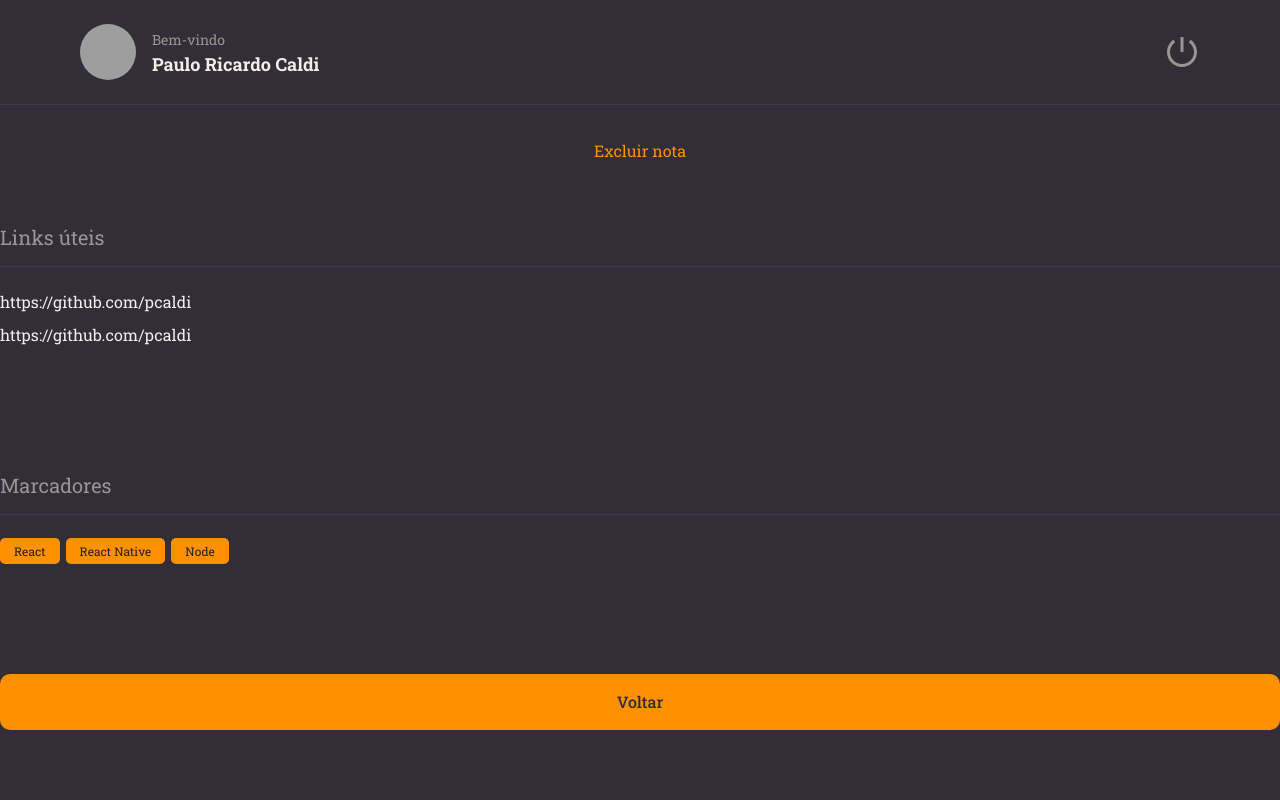
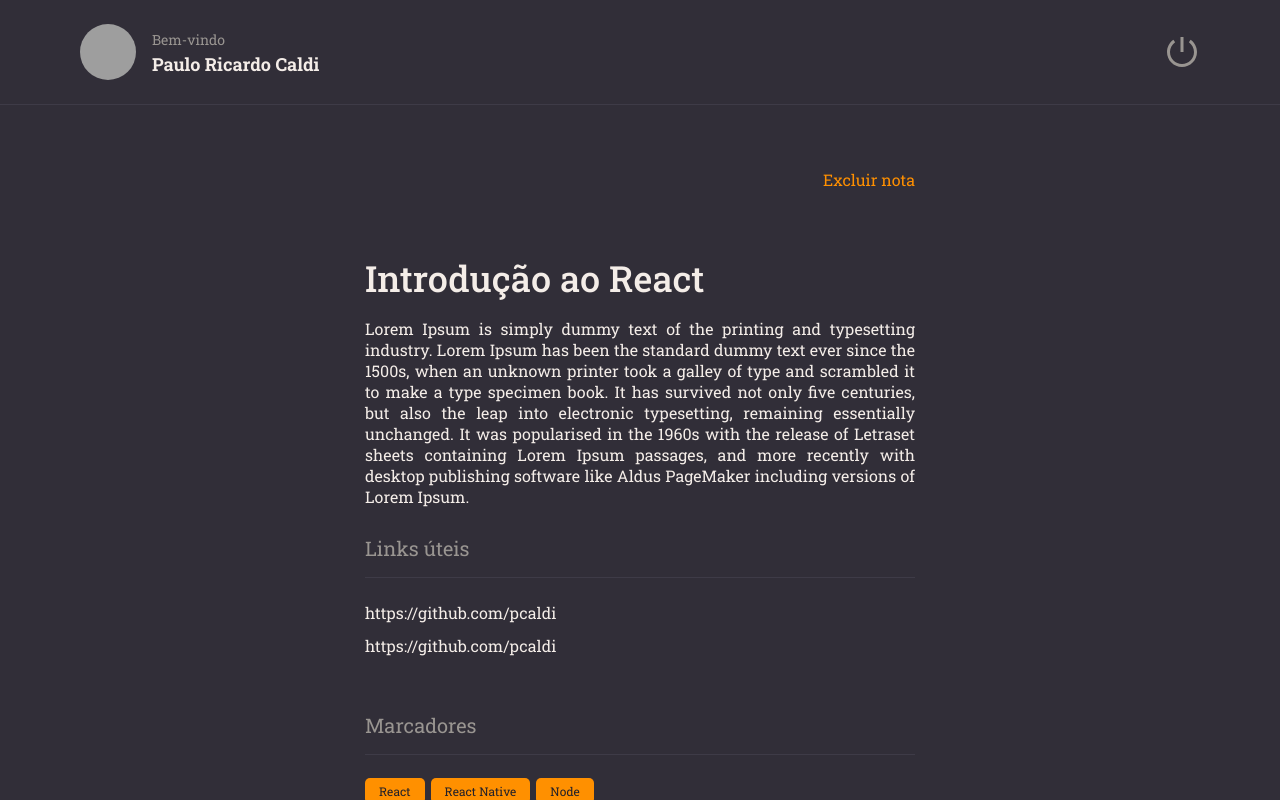
Before and after one commit to pcaldi/rocketNotes, a React (Vite) app: page / in a window 1280 px wide. Built offline with nearby package versions, Linux system fonts and the light colour scheme; grey boxes are pictures that could not be loaded.

Commit message:
Finalizando a página de Details

```diff
--- a/src/pages/Details/index.jsx
+++ b/src/pages/Details/index.jsx
@@ -1,4 +1,4 @@
-import { Container, Links } from "./styles"
+import { Container, Links, Content } from "./styles"
 
 import { Header } from "../../components/Header"
 import { Button } from "../../components/Button"
@@ -10,7 +10,15 @@
   return (
     <Container>
       <Header />
+
+      <main>
+        <Content>
+
           <ButtonText title="Excluir nota" />
+
+          <h1>Introdução ao React</h1>
+          <p>Lorem Ipsum is simply dummy text of the printing and typesetting industry. Lorem Ipsum has been the standard dummy text ever since the 1500s, when an unknown printer took a galley of type and scrambled it to make a type specimen book. It has survived not only five centuries, but also the leap into electronic typesetting, remaining essentially unchanged. It was popularised in the 1960s with the release of Letraset sheets containing Lorem Ipsum passages, and more recently with desktop publishing software like Aldus PageMaker including versions of Lorem Ipsum.
+          </p>
 
           <Section title="Links úteis">
             <Links>
@@ -28,11 +36,12 @@
             <Tag title="React" />
             <Tag title="React Native" />
             <Tag title="Node" />
-
           </Section>
 
+          <Button title="Voltar" />
+        </Content>
+      </main>
 
-      <Button title="Voltar" />
     </Container>
   )
 }
--- a/src/pages/Details/styles.js
+++ b/src/pages/Details/styles.js
@@ -8,7 +8,13 @@
   grid-template-rows: 105px auto;
   grid-template-areas:
   "header"
-  "content"
+  "content";
+
+  > main {
+    grid-area: content;
+    overflow-y: scroll;
+    padding: 64px 0;
+  }
 `;
 
 export const Links = styled.ul`
@@ -28,3 +34,36 @@
     }
 
 `;
+
+export const Content = styled.div`
+  max-width: 550px;
+  margin: 0 auto;
+
+  display: flex;
+  flex-direction: column;
+
+    // Primeiro filho que é um button, aplicar nele um align self, fazendo isso só ele vai para o canto.
+  > button:first-child {
+    align-self: end;
+  }
+
+  > h1 {
+    font-size: 36px;
+    font-weight: 500;
+    padding-top: 64px;
+    color: ${({ theme }) => theme.COLORS.WHITE};
+
+  }
+
+  > p {
+    font-size: 16px;
+    text-align: justify;
+    margin-top: 16px;
+    color: ${({ theme }) => theme.COLORS.WHITE};
+  }
+
+
+
+
+
+`;
```
Lines whose indentation alone changed are shown as unchanged.
